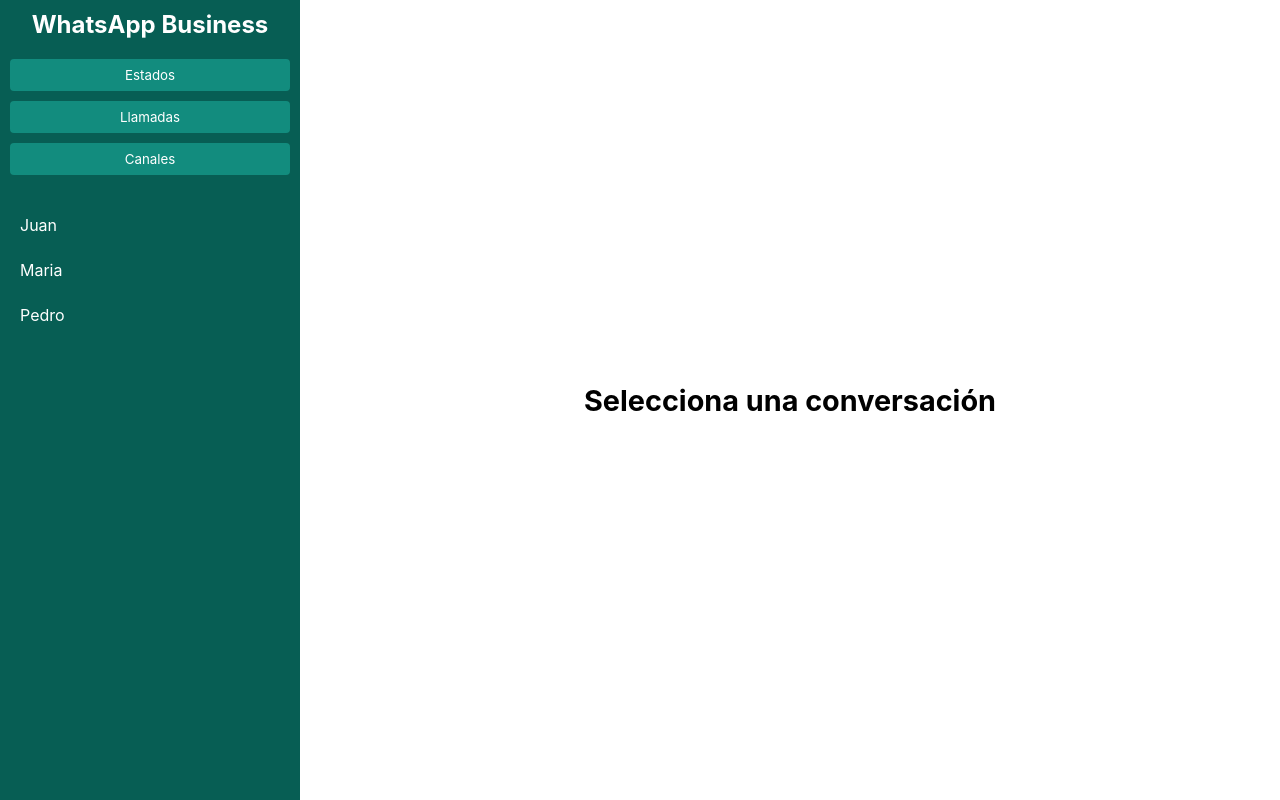
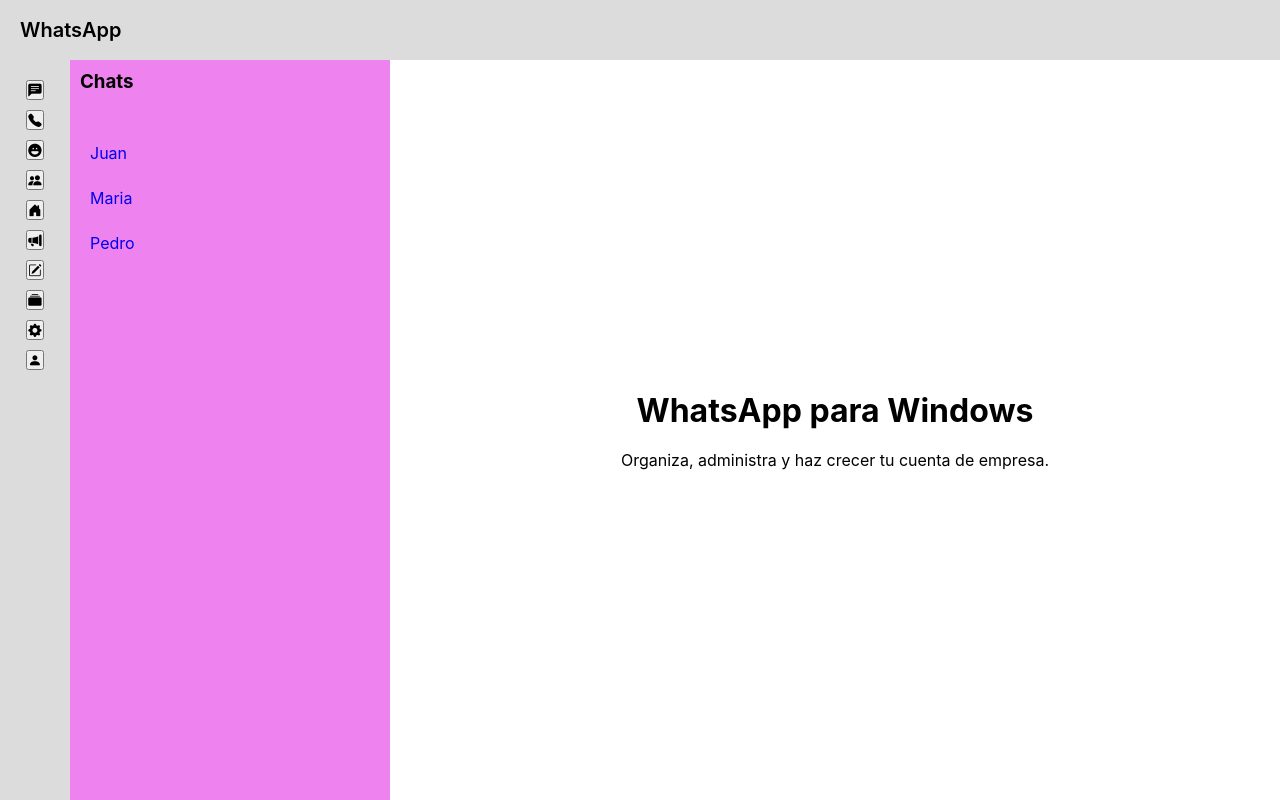
Before and after one commit to valeri-h7/Proyecto_Final_Feb, a React (Vite) app: page /chats in a window 1280 px wide. Built offline with nearby package versions, Linux system fonts and the light colour scheme.

Commit message:
cambios-3

```diff
--- a/src/Components/ContactSidebar/ContactSidebar.css
+++ b/src/Components/ContactSidebar/ContactSidebar.css
@@ -1,18 +1,30 @@
+
+
+*{
+  margin: 0;
+  padding: 0;
+  box-sizing: border-box;
+  font-family: "Inter", Arial, Helvetica, sans-serif;
+}
+
 .sidebar {
-  width: 300px;
+  width: 320px;
   min-width: 250px;
-  background-color: #075e54;
-  color: white;
   padding: 10px;
   display: flex;
   flex-direction: column;
+  background-color: violet;
+  height: calc(100vh - 60px);
 }
 
+
 .sidebar h1 {
-  text-align: center;
   margin-bottom: 20px;
 }
 
+
+
+/*
 .buttons button {
   width: 100%;
   margin-bottom: 10px;
@@ -26,7 +38,7 @@
 
 .buttons button:hover {
   background-color: #25d366;
-}
+}*/
 
 .chat-list {
   margin-top: 20px;
@@ -37,7 +49,6 @@
 .chat-link {
   display: block;
   padding: 10px;
-  color: white;
   text-decoration: none;
   border-radius: 4px;
   margin-bottom: 5px;
@@ -46,7 +57,3 @@
 .chat-link:hover {
   background-color: #128c7e;
 }
-
-.chat-link.active {
-  background-color: #25d366;
-}
--- a/src/Components/ContactSidebar/ContactSidebar.jsx
+++ b/src/Components/ContactSidebar/ContactSidebar.jsx
@@ -9,13 +9,7 @@
 
   return (
     <aside className="sidebar">
-      <h1>WhatsApp Business</h1>
-
-      <div className="buttons">
-        <button>Estados</button>
-        <button>Llamadas</button>
-        <button>Canales</button>
-      </div>
+      <h1>Chats</h1>
 
       <div className="chat-list">
         {contacts.map((contact) => {
--- a/src/Screens/ChatsScreen/ChatsScreen.css
+++ b/src/Screens/ChatsScreen/ChatsScreen.css
@@ -1,23 +1,51 @@
+@import url("https://cdn.jsdelivr.net/npm/bootstrap-icons@1.13.1/font/bootstrap-icons.min.css");
+
 *{
-    margin: 0;
-    padding: 0;
-    box-sizing: border-box;
-    font-family: "Inter", Arial, Helvetica, sans-serif;
+  margin: 0;
+  padding: 0;
+  box-sizing: border-box;
+  font-family: "Inter", Arial, Helvetica, sans-serif;
 }
 
-/* Layout general tipo WhatsApp Web */
-.chats-screen {
+.chats-screen-container{
   display: flex;
+  flex-direction: column;
   height: 100vh;
-  width: 100%;
-  font-family: Arial, sans-serif;
 }
 
-/* Parte derecha cuando no hay chat seleccionado */
-.chat-empty {
+header {
+  height: 60px;
+  display: flex;
+  align-items: center;
+  padding-left: 20px;
+  font-weight: 600;
+  font-size: 20px;
+  background-color: gainsboro;
+}
+
+.screen{
+ display: flex;
+}
+
+.icon-bar{
+  width: 70px;
+  display: flex;
+  flex-direction: column;
+  align-items: center;
+  padding-top: 20px;
+  gap: 10px;
+  background-color: gainsboro;
+}
+
+
+main{
   flex: 1;
   display: flex;
+  flex-direction: column;
+}
+
+.chat-empty{
   justify-content: center;
   align-items: center;
-  font-size: 1.2rem;
+  height: 100%;
 }
--- a/src/Screens/ChatsScreen/ChatsScreen.jsx
+++ b/src/Screens/ChatsScreen/ChatsScreen.jsx
@@ -4,11 +4,66 @@
 
 export default function ChatsScreen() {
   return (
-    <div className="chats-screen">
-      <ContactSidebar />
-      <main className="chat-empty">
-        <h2>Selecciona una conversación</h2>
-      </main>
+  <div className="chats-screen-container">
+
+      <header>
+        <span>WhatsApp</span>
+      </header>
+
+      <div className="screen">
+
+        <aside className="icon-bar">
+          <button className="btn-chat">
+          <i class="bi bi-chat-left-text-fill"></i>
+          </button>
+
+          <button className="btn-llamadas">
+          <i class="bi bi-telephone-fill"></i>
+          </button>
+
+          <button className="btn-estados">
+          <i class="bi bi-emoji-laughing-fill"></i>
+          </button>
+
+          <button className="btn-canales">
+          <i class="bi bi-people-fill"></i>
+          </button>
+
+          <button className="btn-herramientas">
+          <i class="bi bi-house-door-fill"></i>
+          </button>
+
+          <button className="btn-anunciar">
+          <i class="bi bi-megaphone-fill"></i>
+          </button>
+
+          <button className="btn-comentario">
+          <i class="bi bi-pencil-square"></i>
+          </button>
+
+          <button className="btn-multimedia">
+          <i class="bi bi-collection-fill"></i>
+          </button>
+
+          <button className="btn-ajustes">
+          <i class="bi bi-gear-fill"></i>
+          </button>
+
+          <button className="btn-perfil">
+          <i class="bi bi-person-fill"></i>
+          </button>
+        </aside>
+
+        <aside className="chats-screen">
+          <ContactSidebar />
+        </aside>
+
+        <main className="chat-empty">
+          <h1>WhatsApp para Windows</h1>
+          <br />
+          <span>Organiza, administra y haz crecer tu cuenta de empresa.</span>
+        </main>
+      </div>
     </div>
   );
 }
```
